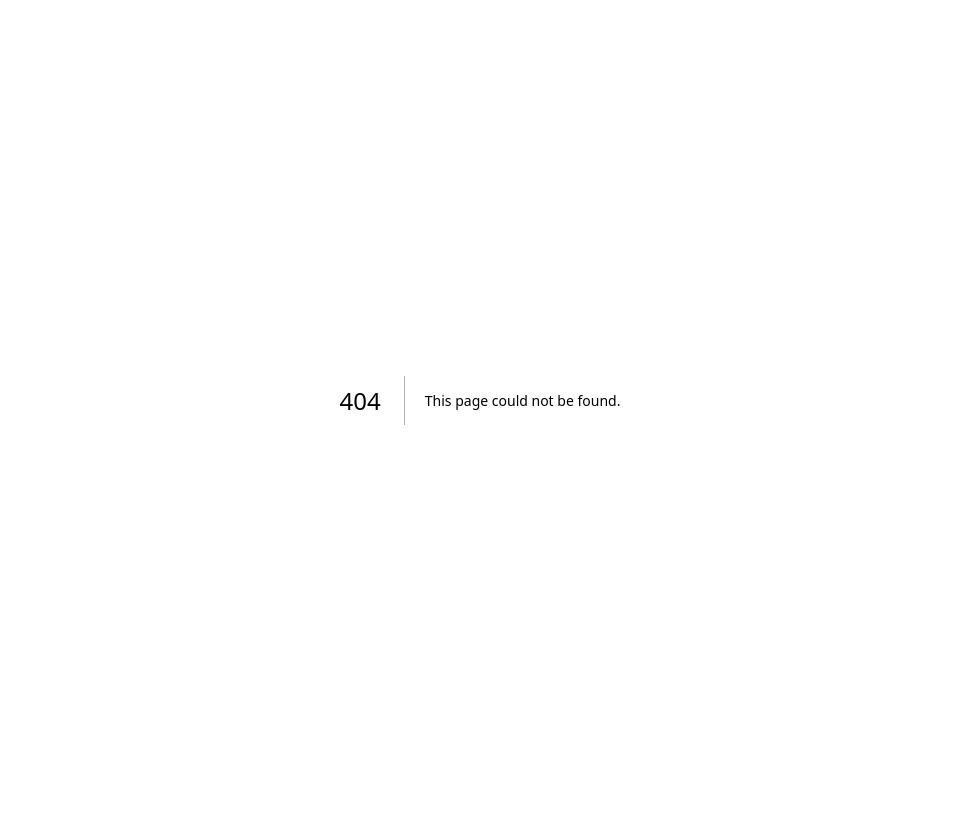
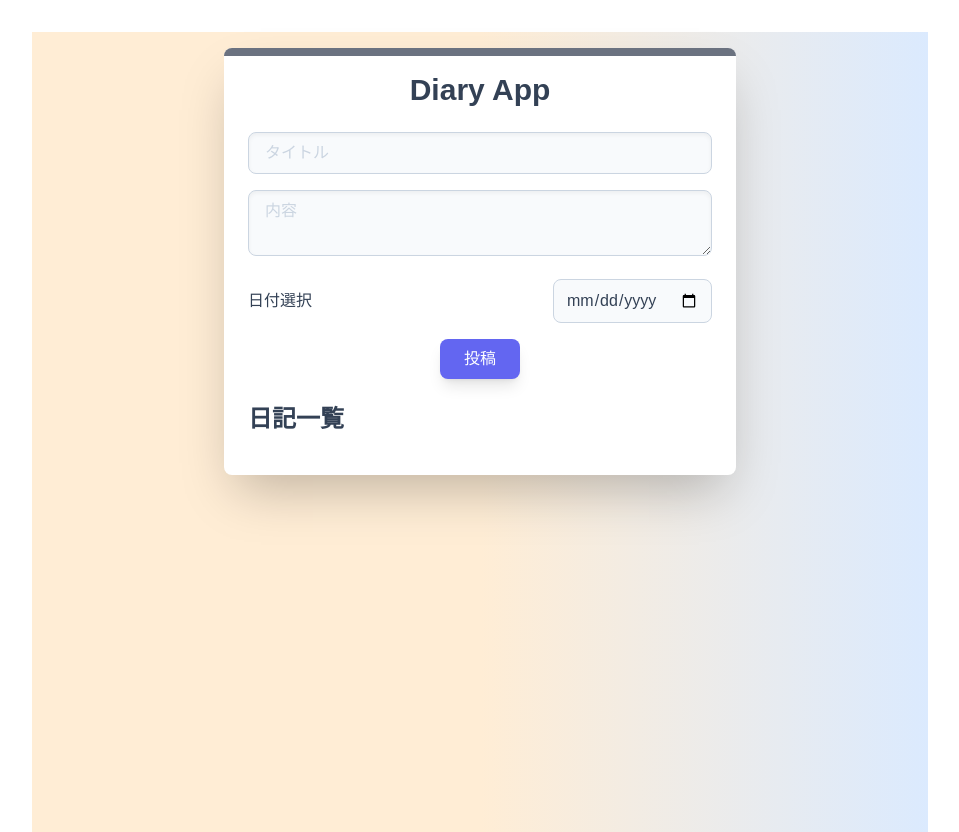
Before and after one commit to kame82/react-begin, a Next.js app: page /simple-diary in a window 1280 px wide. Before the commit this address had no page. Shown: the whole page, without its empty margins (160-1119 px from the left). Before the commit the page ends 800 px from the top, so only its background shows below. Built offline with nearby package versions, Linux system fonts and the light colour scheme.

Commit message:
スケジュールメモの追加

```diff
--- /dev/null
+++ b/app/(main)/simple-diary/customHook.ts
@@ -0,0 +1,86 @@
+import { ChangeEvent, useState } from "react";
+
+type Diary = {
+  title: string;
+  content: string;
+  date: string;
+};
+
+type UseSimpleDiary = () => {
+  diaryList: Diary[];
+  title: string;
+  content: string;
+  filterDate: string;
+  editIndex: number | null;
+  handleInputTitle: (e: ChangeEvent<HTMLInputElement>) => void;
+  handleInputContent: (e: ChangeEvent<HTMLTextAreaElement>) => void;
+  handleSelectDate: (e: ChangeEvent<HTMLInputElement>) => void;
+  handlePostDiary: () => void;
+  handleEditDiary: (index: number) => void;
+  handleDeleteDiary: (index: number) => void;
+};
+
+export const useSimpleDiaryText: UseSimpleDiary = () => {
+  const [diaryList, setDiaryList] = useState<Diary[]>([]);
+  const [title, setTitle] = useState("");
+  const [content, setContent] = useState("");
+  const [filterDate, setFilterDate] = useState<string>("");
+  const [editIndex, setEditIndex] = useState<number | null>(null);
+
+  const handleInputTitle = (e: ChangeEvent<HTMLInputElement>) => {
+    setTitle(e.target.value);
+  };
+
+  const handleInputContent = (e: ChangeEvent<HTMLTextAreaElement>) => {
+    setContent(e.target.value);
+  };
+
+  const handleSelectDate = (e: ChangeEvent<HTMLInputElement>) => {
+    setFilterDate(e.target.value);
+  };
+
+  const handlePostDiary = () => {
+    if (!title.trim() || !content.trim() || !filterDate.trim()) return;
+    const newDiary: Diary = { title, content, date: filterDate };
+
+    if (editIndex !== null) {
+      const updateDiary = diaryList.map((diary, index) => (index === editIndex ? newDiary : diary));
+      setDiaryList(updateDiary);
+      setEditIndex(null);
+    } else {
+      setDiaryList((prev) => [...prev, newDiary]);
+    }
+
+    setTitle("");
+    setContent("");
+    setFilterDate("");
+  };
+
+  const handleEditDiary = (index: number) => {
+    const diary = diaryList[index];
+    setTitle(diary.title);
+    setContent(diary.content);
+    setFilterDate(diary.date);
+    setEditIndex(index);
+  };
+
+  const handleDeleteDiary = (index: number) => {
+    const updatedDiaryList = diaryList.filter((_, i) => i !== index);
+    alert("本当に削除しますか?");
+    setDiaryList(updatedDiaryList);
+  };
+
+  return {
+    diaryList,
+    title,
+    content,
+    filterDate,
+    editIndex,
+    handleInputTitle,
+    handleInputContent,
+    handleSelectDate,
+    handlePostDiary,
+    handleEditDiary,
+    handleDeleteDiary,
+  };
+};
--- /dev/null
+++ b/app/(main)/simple-diary/page.tsx
@@ -0,0 +1,101 @@
+"use client";
+
+import { NextPage } from "next";
+import { useSimpleDiaryText } from "./customHook";
+
+const SimpleDiaryPage: NextPage = () => {
+  const {
+    diaryList,
+    title,
+    content,
+    filterDate,
+    editIndex,
+    handleInputTitle,
+    handleInputContent,
+    handleSelectDate,
+    handlePostDiary,
+    handleEditDiary,
+    handleDeleteDiary,
+  } = useSimpleDiaryText();
+
+  return (
+    <div className="mx-auto mt-8 max-w-4xl p-4 min-h-screen bg-gradient-to-r from-orange-100 via-orange-100 to-blue-100">
+      <div className="flex justify-center">
+        <div className="w-full max-w-lg bg-white shadow-2xl rounded-lg p-6 relative">
+          <div className="absolute top-0 left-0 w-full h-2 bg-gray-500 rounded-t-lg"></div>
+          <h2 className="text-3xl font-bold text-center text-slate-700 mb-6">Diary App</h2>
+          <div className="mb-4">
+            <input
+              onChange={handleInputTitle}
+              value={title}
+              type="text"
+              placeholder="タイトル"
+              className="w-full border border-slate-300 outline-none px-4 py-2 rounded-lg focus:ring-2 focus:ring-slate-400 shadow-inner bg-slate-50 text-slate-700 placeholder-slate-300"
+            />
+          </div>
+          <div className="mb-4">
+            <textarea
+              onChange={handleInputContent}
+              value={content}
+              placeholder="内容"
+              className="w-full border border-slate-300 outline-none px-4 py-2 rounded-lg focus:ring-2 focus:ring-slate-400 shadow-inner bg-slate-50 text-slate-700 placeholder-slate-300"
+            />
+          </div>
+          <div className="flex justify-between items-center mb-4">
+            <span className="text-slate-700">日付選択</span>
+            <input
+              onChange={handleSelectDate}
+              value={filterDate}
+              className="border border-slate-300 px-3 py-2 rounded-lg outline-none focus:ring-2 focus:ring-slate-400 bg-slate-50 text-slate-700"
+              type="date"
+            />
+          </div>
+          <div className="text-center">
+            <button
+              onClick={handlePostDiary}
+              className="bg-indigo-500 text-white px-6 py-2 rounded-lg hover:bg-indigo-400 transition-all duration-300 shadow-lg"
+            >
+              {editIndex !== null ? "更新" : "投稿"}
+            </button>
+          </div>
+          <div className="mt-6">
+            <h2 className="text-2xl font-bold text-slate-700 mb-4">日記一覧</h2>
+            <ul>
+              {diaryList.map((item, index) => (
+                <li
+                  key={index}
+                  className="relative mb-4 bg-gradient-to-r from-slate-200 to-slate-300 p-4 rounded-lg shadow-lg text-gray-800"
+                >
+                  <div className="absolute top-0 left-0 w-full h-2 bg-gray-500 rounded-t-lg"></div>
+                  <div className="flex flex-col">
+                    <div className="flex-1">
+                      <h3 className="text-lg font-semibold">{item.title}</h3>
+                      <p className="mt-2 break-words">{item.content}</p>
+                      <p className="mt-1">{item.date}</p>
+                    </div>
+                    <div className="absolute flex gap-2 bottom-4 right-4">
+                      <button
+                        onClick={() => handleEditDiary(index)}
+                        className="bg-green-500 text-white px-4 py-2 rounded-lg hover:bg-green-400 transition-all duration-300 shadow-lg"
+                      >
+                        編集
+                      </button>
+                      <button
+                        onClick={() => handleDeleteDiary(index)}
+                        className="bg-red-500 text-white px-4 py-2 rounded-lg hover:bg-red-400 transition-all duration-300 shadow-lg"
+                      >
+                        削除
+                      </button>
+                    </div>
+                  </div>
+                </li>
+              ))}
+            </ul>
+          </div>
+        </div>
+      </div>
+    </div>
+  );
+};
+
+export default SimpleDiaryPage;
--- a/app/page.tsx
+++ b/app/page.tsx
@@ -79,6 +79,14 @@ export default function Home() {
               7 Simple Todo
             </div>
           </Link>
+          <Link href="/simple-diary">
+            <div
+              className="border-2 border-gray-500 rounded-lg bg-sky-600 hover:bg-sky-400
+            px-6 py-4 text-center shadow-lg transition-colors duration-300 cursor-pointer"
+            >
+              8 Simple Diary
+            </div>
+          </Link>
         </div>
       </div>
     </div>
```
